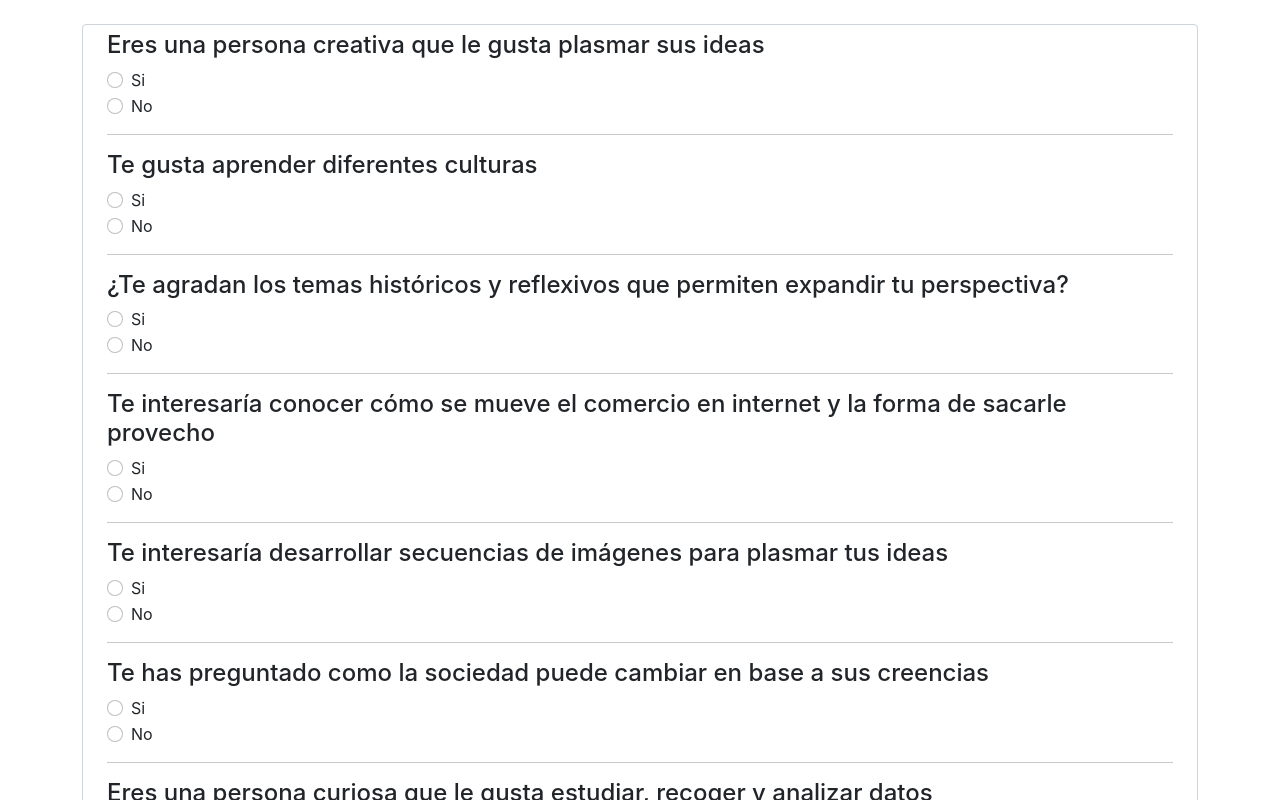
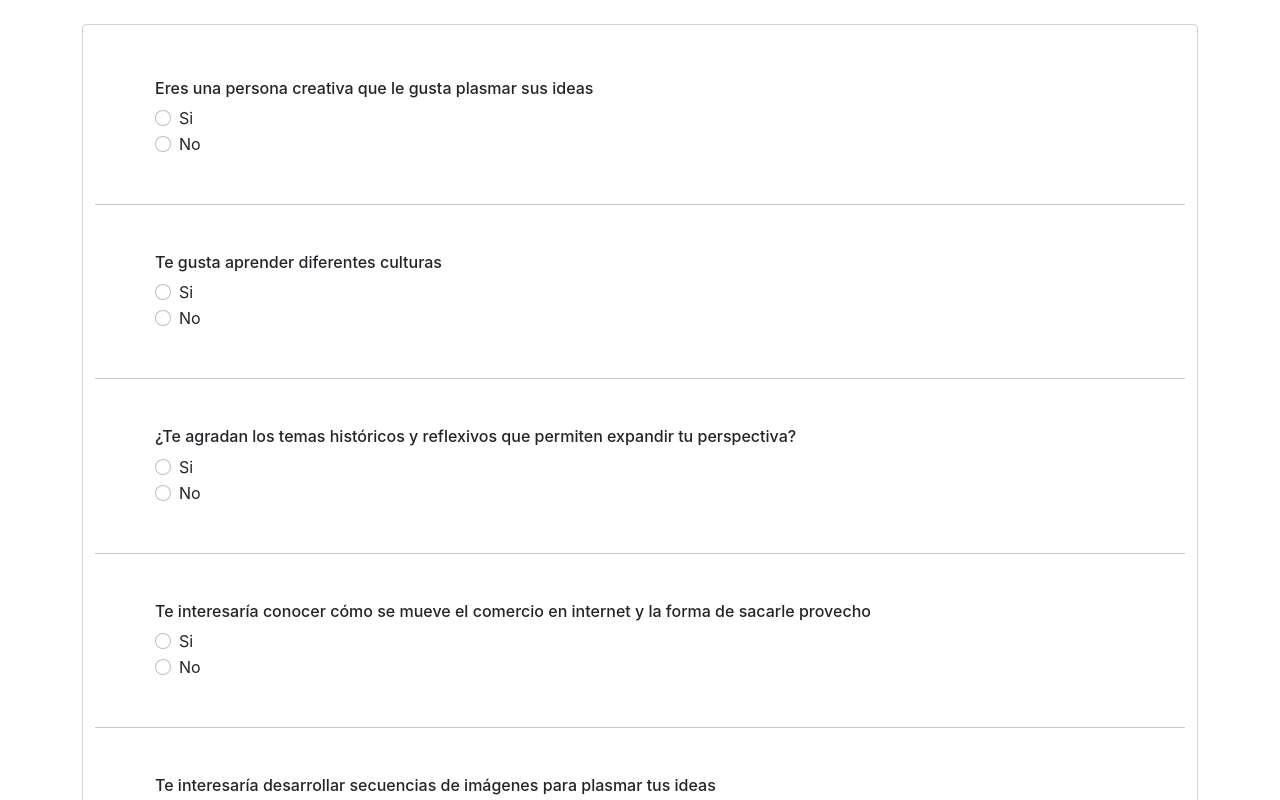
Before and after one commit to LuisDonaldoSG/SistemaExperto, a React (Create React App) app: page / in a window 1280 px wide. Shown: the top 800 px of the page. Built offline with nearby package versions, Linux system fonts and the light colour scheme.

Commit message:
contador de materias funcionando

```diff
--- a/src/App.jsx
+++ b/src/App.jsx
@@ -4,15 +4,33 @@ import {ContadorMatarias} from './tools/materias';
 
 function App() {
 
+  const aumentarContador = event => {
+    event.preventDefault();
+
+    preguntas.map( itemP => (
+      itemP.respuesta === true && (
+        itemP.materias.map(itemMm => (
+          ContadorMatarias.map(itemM => (
+            itemMm === itemM.materia && (itemM.contador =  itemM.contador +1)
+          ))
+        ))
+      )
+
+    ))
+
+    console.log(ContadorMatarias)
+  }
+
   return (
-    <div className="container mt-4">
-      <form className="form-control">
+
+    <div className="container mt-4 mb-4">
+      <form className="form-control col-6" onSubmit={aumentarContador}>
         {
           preguntas.map((item, index) => (
             <>
-              <div className="container" key={index}>
+              <div className="container m-5" key={index}>
 
-                <h4>{item.pregunta}</h4>
+                <h6>{item.pregunta}</h6>
 
                 <div className="form-check">
                   <input
@@ -34,18 +52,16 @@ function App() {
                   <label className="form-check-label">No</label>
                 </div>
 
-                <hr />
-
               </div>
+              <hr/>
 
             </>
           ))
         }
 
         <button
-          type = 'button'
+          type = 'submit'
           className="w-100 btn btn-primary"
-          onClick={() => console.log(preguntas)}
         >
           Enviar
         </button>
```
